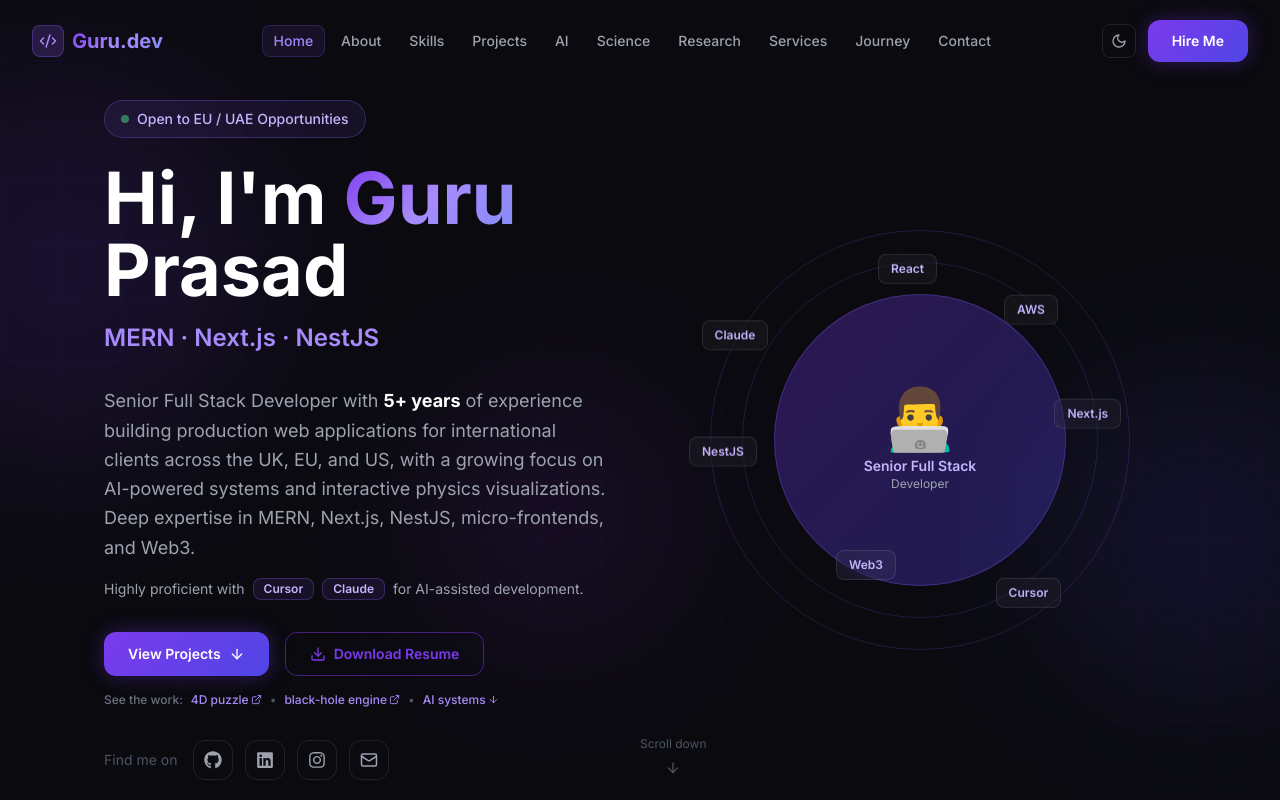
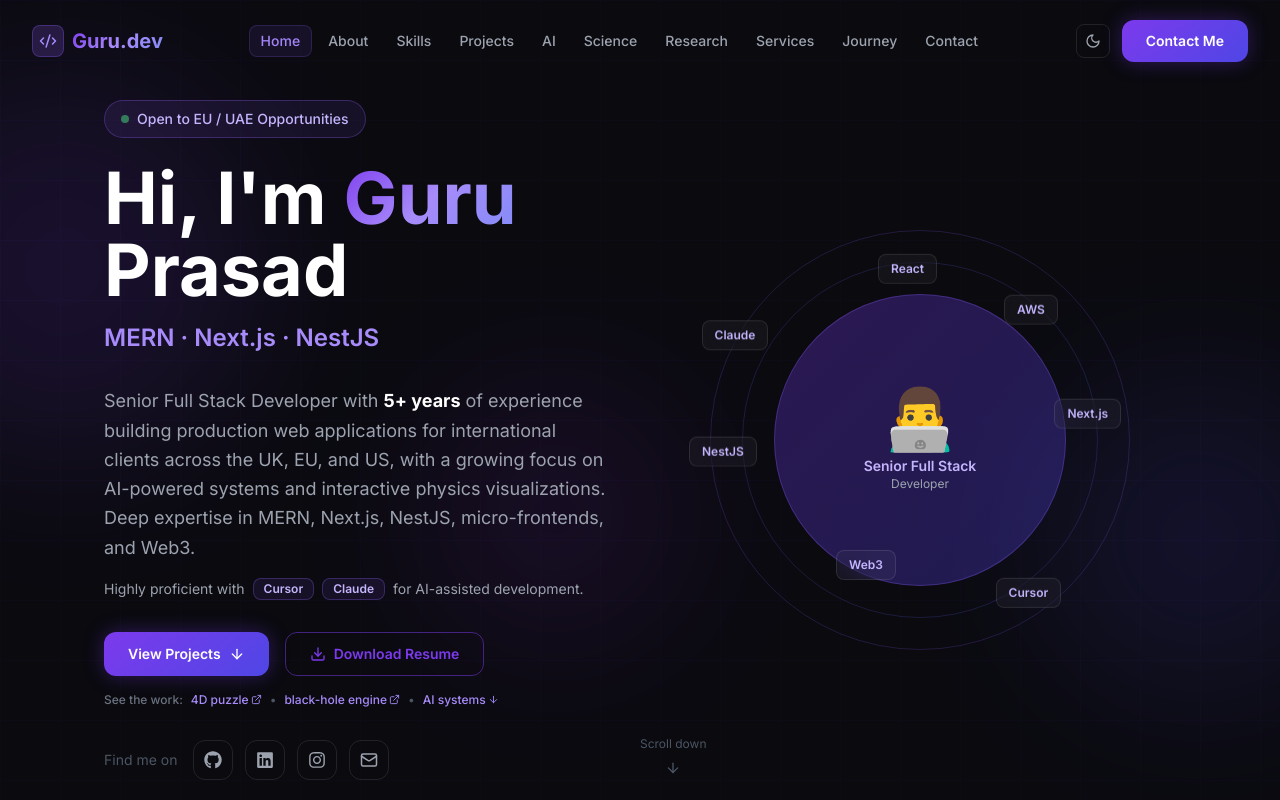
Before and after one commit to guruprasadregar1-afk/Portfolio, a React (Vite) app: page / in a window 1280 px wide. Shown: the top 800 px of the page. Built offline with nearby package versions, Linux system fonts and the light colour scheme.

Commit message:
style: Update CTA buttons to Contact Me and title to Let's Build Something Unique

```diff
--- a/src/components/Navbar.jsx
+++ b/src/components/Navbar.jsx
@@ -98,7 +98,7 @@ const Navbar = ({ isDark, toggleTheme }) => {
               className="hidden md:block btn-primary text-white"
               whileTap={{ scale: 0.97 }}
             >
-              Hire Me
+              Contact Me
             </motion.button>
 
             <button
@@ -140,7 +140,7 @@ const Navbar = ({ isDark, toggleTheme }) => {
                 onClick={() => scrollTo('contact')}
                 className="btn-primary text-white mt-2 w-full"
               >
-                Hire Me
+                Contact Me
               </button>
             </div>
           </motion.div>
--- a/src/sections/Contact.jsx
+++ b/src/sections/Contact.jsx
@@ -193,7 +193,7 @@ const Contact = () => {
             Contact Me
           </p>
           <h2 className="section-title">
-            Let's <span className="gradient-text">Work Together</span>
+            Let's Build <span className="gradient-text">Something Unique</span>
           </h2>
           <p className="section-subtitle">
             Have a project or collaboration opportunity? I'd love to hear from you.
```
